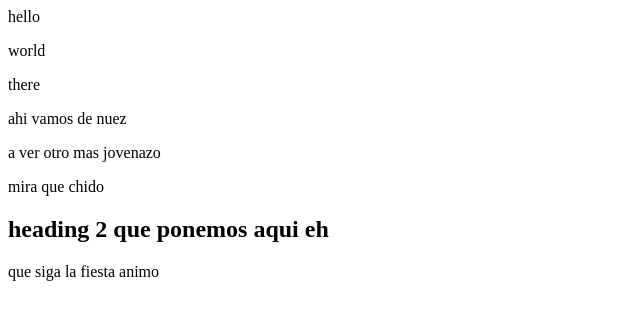
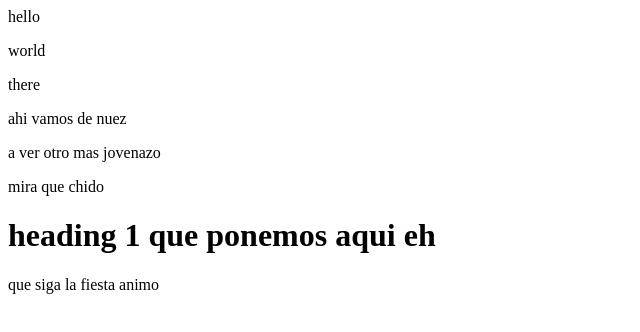
Before and after one commit to victordelrosal/demo-repo, a plain HTML site: page index.html in a window 1280 px wide. Shown: the whole page, without its empty margins (0-640 px from the left). Drawn offline with Linux system fonts and the light colour scheme.

Commit message:
Update index.html
cambiamos h2 a heading 1

```diff
--- a/index.html
+++ b/index.html
@@ -5,5 +5,5 @@
 <p>a ver otro mas jovenazo</p>
 <p>mira que chido</p>
 <p></p>
-<h2>heading 2 que ponemos aqui eh</h2>
+<h1>heading 1 que ponemos aqui eh</h1>
 <p>que siga la fiesta animo</p>
```
